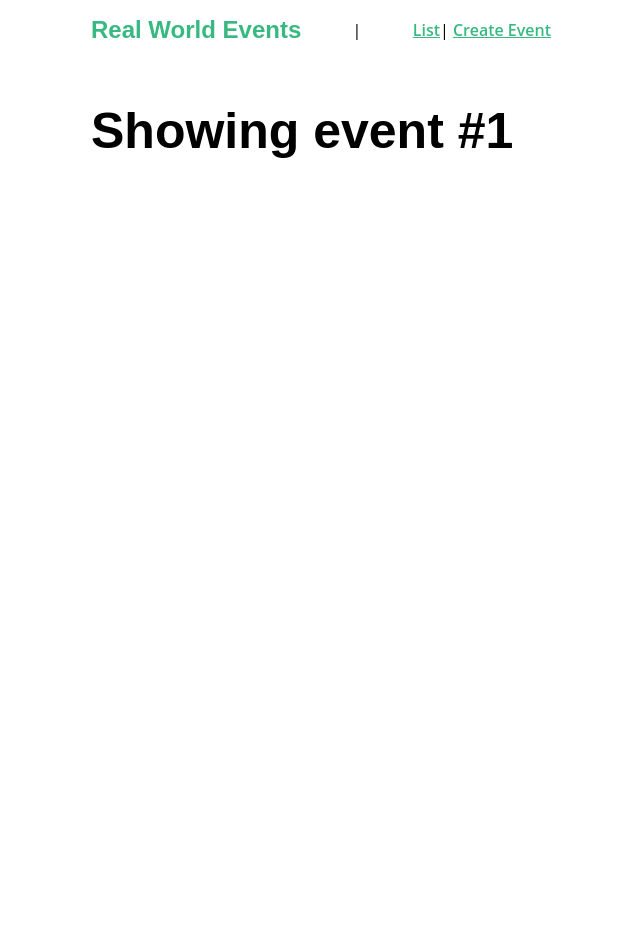
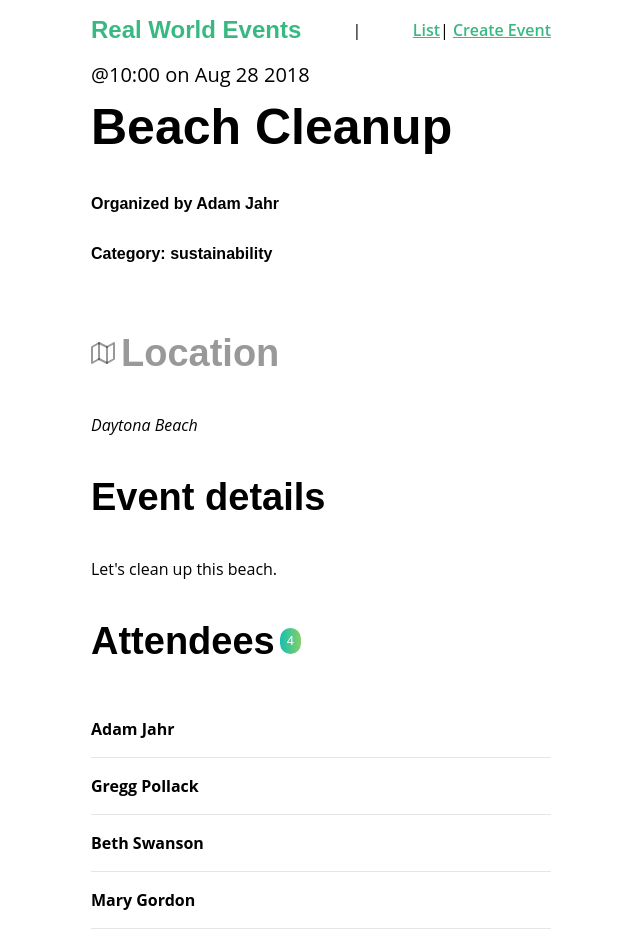
Before and after one commit to littlefish317/real-world-vue, a Vue app: page /event/1 in a window 1280 px wide. Shown: the whole page, without its empty margins (319-959 px from the left). Before the commit the page ends 800 px from the top, so only its background shows below. Built offline with nearby package versions, Linux system fonts and the light colour scheme; data requests are answered from the project's data file.

Commit message:
KU call fake API with axios

```diff
--- /dev/null
+++ b/db.json
@@ -0,0 +1,76 @@
+{
+  "events": [
+    {
+      "id": 1,
+      "title": "Beach Cleanup",
+      "date": "Aug 28 2018",
+      "time": "10:00",
+      "location": "Daytona Beach",
+      "description": "Let's clean up this beach.",
+      "organizer": "Adam Jahr",
+      "category": "sustainability",
+      "attendees": [
+        {
+          "id": "abc123",
+          "name": "Adam Jahr"
+        },
+        {
+          "id": "def456",
+          "name": "Gregg Pollack"
+        },
+        {
+          "id": "ghi789",
+          "name": "Beth Swanson"
+        },
+        {
+          "id": "jkl101",
+          "name": "Mary Gordon"
+        }
+      ]
+    },
+    {
+      "id": 2,
+      "title": "Park Cleanup",
+      "date": "Nov 12 2018",
+      "time": "12:00",
+      "location": "132 N Magnolia Street, Orlando, Florida",
+      "description": "We're going to clean up this park.",
+      "organizer": "Adam Jahr",
+      "category": "nature",
+      "attendees": [
+        {
+          "id": "ghi789",
+          "name": "Beth Swanson"
+        },
+        {
+          "id": "jkl101",
+          "name": "Mary Gordon"
+        }
+      ]
+    },
+    {
+      "id": 3,
+      "title": "Pet Adoption Day",
+      "date": "Dec 2 2018",
+      "time": "12:00",
+      "location": "132 N Magnolia Street, Orlando, Florida",
+      "description": "Help animals find new homes.",
+      "organizer": "Gregg Pollack",
+      "category": "animal welfare",
+      "attendees": [
+        {
+          "id": "abc123",
+          "name": "Adam Jahr"
+        },
+        {
+          "id": "ghi789",
+          "name": "Beth Swanson"
+        },
+        {
+          "id": "jkl101",
+          "name": "Mary Gordon"
+        }
+      ]
+    }
+  ]
+}
--- a/package.json
+++ b/package.json
@@ -8,12 +8,13 @@
     "lint": "vue-cli-service lint"
   },
   "dependencies": {
+    "axios": "^0.18.0",
     "loadash": "^1.0.0",
     "node-sass": "^4.11.0",
     "sass-loader": "^7.1.0",
     "vue": "^2.6.6",
     "vue-router": "^3.0.1",
-    "vuex": "^3.0.1"
+    "vuex": "^3.1.0"
   },
   "devDependencies": {
     "@vue/cli-plugin-babel": "^3.4.0",
--- a/src/components/EventCard.vue
+++ b/src/components/EventCard.vue
@@ -1,7 +1,7 @@
 <template>
   <router-link
     class="event-link"
-    :to="{ name: 'event-show', params: { id: '1' } }"
+    :to="{ name: 'event-show', params: { id: event.id } }"
   >
     <div class="event-card -shadow">
       <span class="eyebrow">@{{ event.time }} on {{ event.date }}</span>
@@ -13,19 +13,8 @@
 
 <script>
 export default {
-  data() {
-    return {
-      event: {
-        id: 1,
-        title: 'Beach Cleanup',
-        date: 'Tues Aug 19, 2018',
-        time: '6:00',
-        attendees: [
-          { id: 'abc123', name: 'Adam Jahr' },
-          { id: 'def456', name: 'Gregg Pollack' }
-        ]
-      }
-    }
+  props: {
+    event: Object
   }
 }
 </script>
--- /dev/null
+++ b/src/services/EventService.js
@@ -0,0 +1,19 @@
+import axios from 'axios'
+
+const apiClient = axios.create({
+  baseURL: 'http://localhost:3000',
+  withCredentials: false,
+  headers: {
+    Accept: 'application/json',
+    'Content-Type': 'application/json'
+  }
+})
+
+export default {
+  getEvents() {
+    return apiClient.get('/events')
+  },
+  getEvent(id) {
+    return apiClient.get('/events/' + id)
+  }
+}
--- a/src/views/EventList.vue
+++ b/src/views/EventList.vue
@@ -1,16 +1,32 @@
 <template>
   <div>
     <h1>Events Listing</h1>
-    <EventCard />
-    <BaseIcon />
+    <EventCard v-for="event in events" :key="event.id" :event="event"/>
+    <BaseIcon/>
   </div>
 </template>
 
 <script>
 import EventCard from '@/components/EventCard.vue'
+import EventService from '@/services/EventService.js'
+
 export default {
   components: {
     EventCard
+  },
+  data() {
+    return {
+      events: []
+    }
+  },
+  created() {
+    EventService.getEvents()
+      .then(response => {
+        this.events = response.data
+      })
+      .catch(error => {
+        console.log('There was an error: ' + error.response)
+      })
   }
 }
 </script>
--- a/src/views/EventShow.vue
+++ b/src/views/EventShow.vue
@@ -1,9 +1,68 @@
 <template>
-  <h1>Showing event #{{ id }}</h1>
+  <div>
+    <div class="event-header">
+      <span class="eyebrow">@{{ event.time }} on {{ event.date }}</span>
+      <h1 class="title">{{ event.title }}</h1>
+      <h5>Organized by {{ event.organizer }}</h5>
+      <h5>Category: {{ event.category }}</h5>
+    </div>
+    <BaseIcon name="map">
+      <h2>Location</h2>
+    </BaseIcon>
+    <address>{{ event.location }}</address>
+    <h2>Event details</h2>
+    <p>{{ event.description }}</p>
+    <h2>
+      Attendees
+      <span class="badge -fill-gradient">{{ event.attendees ? event.attendees.length : 0 }}</span>
+    </h2>
+    <ul class="list-group">
+      <li v-for="(attendee, index) in event.attendees" :key="index" class="list-item">
+        <b>{{ attendee.name }}</b>
+      </li>
+    </ul>
+  </div>
 </template>
 
 <script>
+import EventService from '@/services/EventService.js'
+
 export default {
-  props: ['id']
+  props: ['id'],
+  data() {
+    return {
+      event: {}
+    }
+  },
+  created() {
+    EventService.getEvent(this.id)
+      .then(response => {
+        this.event = response.data
+      })
+      .catch(error => {
+        console.log('There was an error ' + error.response)
+      })
+  }
 }
 </script>
+
+<style scoped>
+.location {
+  margin-bottom: 0;
+}
+.location > .icon {
+  margin-left: 10px;
+}
+.event-header > .title {
+  margin: 0;
+}
+.list-group {
+  margin: 0;
+  padding: 0;
+  list-style: none;
+}
+.list-group > .list-item {
+  padding: 1em 0;
+  border-bottom: solid 1px #e5e5e5;
+}
+</style>
```
Also changed, not shown: src/components/BaseButton.vue (added), 1 other file (tests, documents, lock files or other folders).
